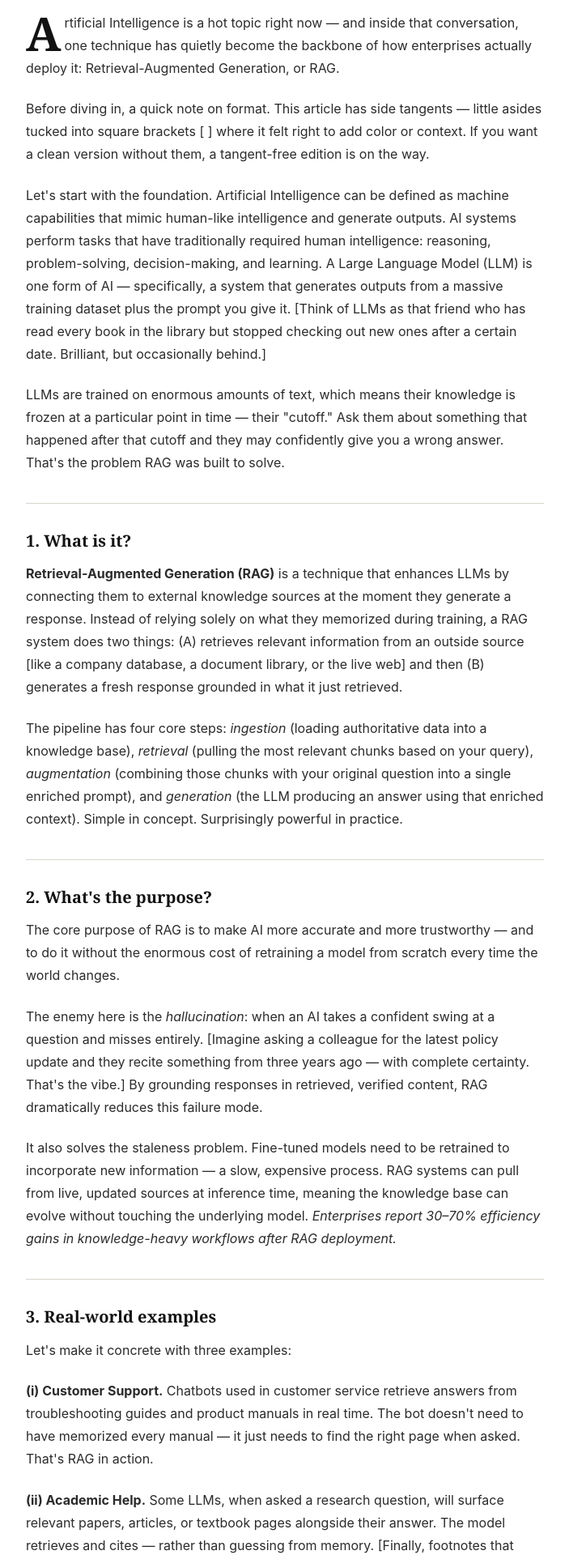
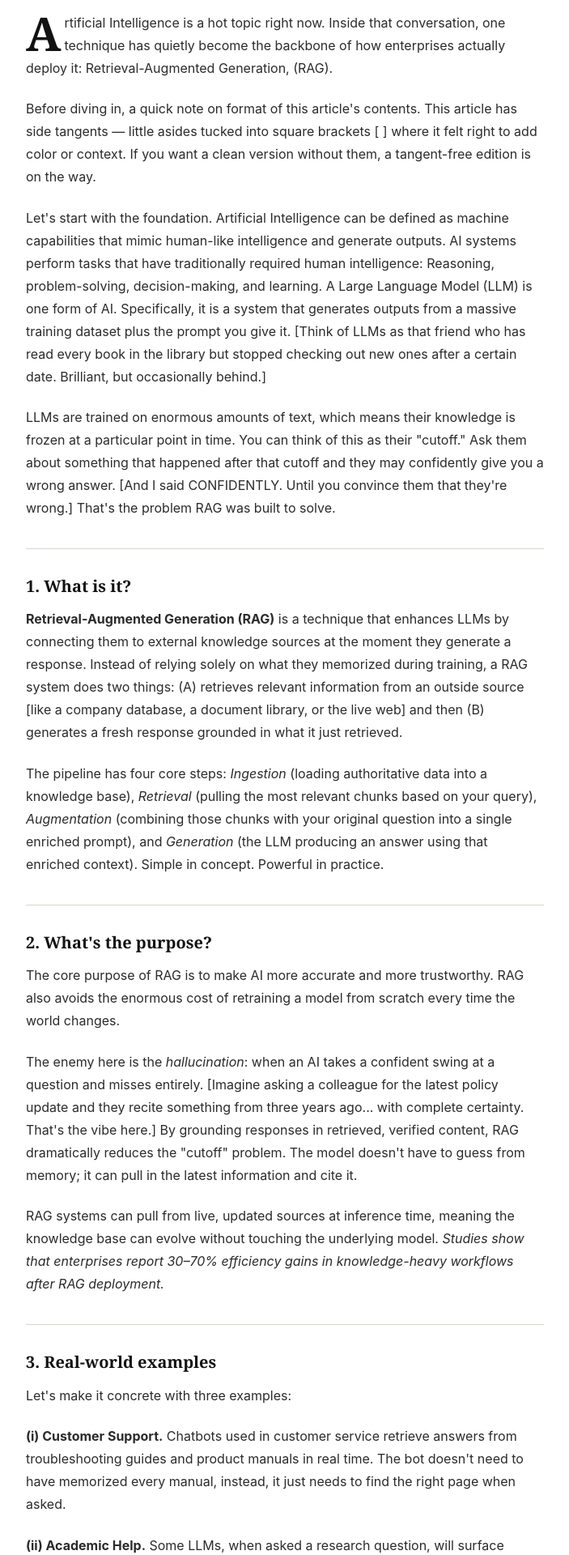
Before and after one commit to alexisbernt/idac-website, a React (Create React App) app: page /blog/rag in a window 1280 px wide. Shown: the part 1020-2940 px from the top of the page at 81% size, without its empty margins (288-991 px from the left). Built offline with nearby package versions, Linux system fonts and the light colour scheme; no server answers.

Commit message:
Update BlogPost2.js
Blog Post 2 updates

```diff
--- a/src/pages/BlogPost2.js
+++ b/src/pages/BlogPost2.js
@@ -75,14 +75,13 @@ function Blog2() {
         <div className="blog-body">
 
           <p className="blog-drop-cap">
-            Artificial Intelligence is a hot topic right now — and inside that
+            Artificial Intelligence is a hot topic right now. Inside that
             conversation, one technique has quietly become the backbone of how
-            enterprises actually deploy it: Retrieval-Augmented Generation, or
-            RAG.
+            enterprises actually deploy it: Retrieval-Augmented Generation, (RAG).
           </p>
 
           <p>
-            Before diving in, a quick note on format. This article has side
+            Before diving in, a quick note on format of this article's contents. This article has side
             tangents — little asides tucked into square brackets [ ] where it
             felt right to add color or context. If you want a clean version
             without them, a tangent-free edition is on the way.
@@ -92,9 +91,9 @@ function Blog2() {
             Let's start with the foundation. Artificial Intelligence can be
             defined as machine capabilities that mimic human-like intelligence
             and generate outputs. AI systems perform tasks that have
-            traditionally required human intelligence: reasoning,
+            traditionally required human intelligence: Reasoning,
             problem-solving, decision-making, and learning. A Large Language
-            Model (LLM) is one form of AI — specifically, a system that
+            Model (LLM) is one form of AI. Specifically, it is a system that
             generates outputs from a massive training dataset plus the prompt
             you give it. [Think of LLMs as that friend who has read every book
             in the library but stopped checking out new ones after a certain
@@ -103,9 +102,9 @@ function Blog2() {
 
           <p>
             LLMs are trained on enormous amounts of text, which means their
-            knowledge is frozen at a particular point in time — their "cutoff."
+            knowledge is frozen at a particular point in time. You can think of this as their "cutoff."
             Ask them about something that happened after that cutoff and they
-            may confidently give you a wrong answer. That's the problem RAG
+            may confidently give you a wrong answer. [And I said CONFIDENTLY. Until you convince them that they're wrong.] That's the problem RAG
             was built to solve.
           </p>
 
@@ -123,20 +122,20 @@ function Blog2() {
           </p>
 
           <p>
-            The pipeline has four core steps: <em>ingestion</em> (loading
-            authoritative data into a knowledge base), <em>retrieval</em>{" "}
+            The pipeline has four core steps: <em>Ingestion</em> (loading
+            authoritative data into a knowledge base), <em>Retrieval</em>{" "}
             (pulling the most relevant chunks based on your query),{" "}
-            <em>augmentation</em> (combining those chunks with your original
-            question into a single enriched prompt), and <em>generation</em>{" "}
+            <em>Augmentation</em> (combining those chunks with your original
+            question into a single enriched prompt), and <em>Generation</em>{" "}
             (the LLM producing an answer using that enriched context). Simple
-            in concept. Surprisingly powerful in practice.
+            in concept. Powerful in practice.
           </p>
 
           <h2 className="blog-section-heading">2. What's the purpose?</h2>
 
           <p>
             The core purpose of RAG is to make AI more accurate and more
-            trustworthy — and to do it without the enormous cost of
+            trustworthy. RAG also avoids the enormous cost of
             retraining a model from scratch every time the world changes.
           </p>
 
@@ -144,17 +143,15 @@ function Blog2() {
             The enemy here is the <em>hallucination</em>: when an AI takes a
             confident swing at a question and misses entirely. [Imagine asking
             a colleague for the latest policy update and they recite something
-            from three years ago — with complete certainty. That's the vibe.]
+            from three years ago... with complete certainty. That's the vibe here.]
             By grounding responses in retrieved, verified content, RAG
-            dramatically reduces this failure mode.
+            dramatically reduces the "cutoff" problem. The model doesn't have to guess from memory; it can pull in the latest information and cite it.
           </p>
 
           <p>
-            It also solves the staleness problem. Fine-tuned models need to be
-            retrained to incorporate new information — a slow, expensive
-            process. RAG systems can pull from live, updated sources at
+            RAG systems can pull from live, updated sources at
             inference time, meaning the knowledge base can evolve without
-            touching the underlying model. <em>Enterprises report 30–70%
+            touching the underlying model. <em>Studies show that enterprises report 30–70%
             efficiency gains in knowledge-heavy workflows after RAG
             deployment.</em>
           </p>
@@ -169,15 +166,14 @@ function Blog2() {
             <strong>(i) Customer Support.</strong> Chatbots used in customer
             service retrieve answers from troubleshooting guides and product
             manuals in real time. The bot doesn't need to have memorized every
-            manual — it just needs to find the right page when asked. That's
-            RAG in action.
+            manual, instead, it just needs to find the right page when asked.
           </p>
 
           <p>
             <strong>(ii) Academic Help.</strong> Some LLMs, when asked a
             research question, will surface relevant papers, articles, or
             textbook pages alongside their answer. The model retrieves and
-            cites — rather than guessing from memory. [Finally, footnotes that
+            cites instead of guessing based on memory. [Finally, footnotes that
             actually check out.]
           </p>
 
@@ -185,7 +181,7 @@ function Blog2() {
             <strong>(iii) The Workplace.</strong> Corporate firms are uploading
             thousands of internal documents into RAG systems so their AI tools
             respond with company-specific knowledge. Microsoft Copilot's "Work"
-            mode is a clear example: it retrieves from a company's internal
+            mode is a clear example. It retrieves from a company's internal
             document repository, so the generated content is specific to that
             organization rather than generic.
           </p>
@@ -200,7 +196,7 @@ function Blog2() {
           <p>
             <strong>Agentic RAG</strong> is the dominant pattern in 2026.
             Rather than a single static query, AI agents now orchestrate
-            retrieval — breaking complex questions into focused sub-queries,
+            retrieval. This means AI models are breaking complex questions into focused sub-queries,
             running them in parallel, reviewing the results, and iterating
             before generating a final answer. It is less of a lookup and more
             of a research process.
@@ -210,23 +206,21 @@ function Blog2() {
             <strong>GraphRAG</strong> takes retrieval a step further by
             organizing knowledge into structured graphs rather than flat
             document chunks. Instead of retrieving isolated text snippets, it
-            retrieves subgraphs — entities, relationships, and the context
-            surrounding both. This enables multi-hop reasoning: answering
-            questions that require following a chain of connected facts rather
-            than matching a single query to a single document.
+            retrieves subgraphs (which in this case can include) entities, relationships, and the context
+            surrounding both).
           </p>
 
           <p>
             <strong>Multimodal RAG</strong> is expanding the input and output
             beyond text. Systems can now retrieve and reason over images,
-            audio, tables, and video — meaning a maintenance engineer could ask
+            audio, tables, and video. This is crazy and theoretically means a maintenance engineer could ask
             a question about a turbine failure and receive an answer grounded
             in both technical documents and visual inspection data. [RAG went
-            from reading to actually looking at things. Impressive upgrade.]
+            from reading to actually looking at things. DID I SAY DANG.]
           </p>
 
           <p>
-            <strong>Governance and access controls</strong> are no longer
+            <strong>A takeaway: Governance and access controls</strong> are no longer
             optional. As RAG systems sit on top of sensitive enterprise data,
             the question of <em>who can retrieve what</em> has become
             mission-critical. Leading enterprise deployments now layer in
@@ -235,19 +229,20 @@ function Blog2() {
           </p>
 
           <p>
-            Ironically, the abbreviation RAG shares a name with the rag doll —
+            Here's my last weird connection to all of this that may or may not make sense.
+            Ironically, the abbreviation RAG shares a name with the rag doll,
             a toy made from scraps of fabric, perceived differently by everyone
-            who sees it, assembled from pieces that individually mean little
-            but together make something whole. The parallel holds up better
+            who sees it. Since the rag doll is assembled from pieces that individually mean little
+            but together make something whole, I think the parallel holds up better
             than you'd think. RAG is, at its core, about assembling the right
             scraps of knowledge at the right moment to produce something
             genuinely useful. [It was RAG-ical to have you read this far.]
           </p>
 
           <p className="blog-sign-off">
-            To stay current on RAG and AI developments, subscribe to the
-            mailing list — it's free. The goal here is to make real-world
-            technology legible to real people. Thanks for reading.
+            To stay current on Identity (IAM) learnings and AI developments, subscribe to the
+            mailing list (it's free). The goal here is to make real-world
+            technology legible to real people. Thanks for reading!
           </p>
 
         </div>
```
